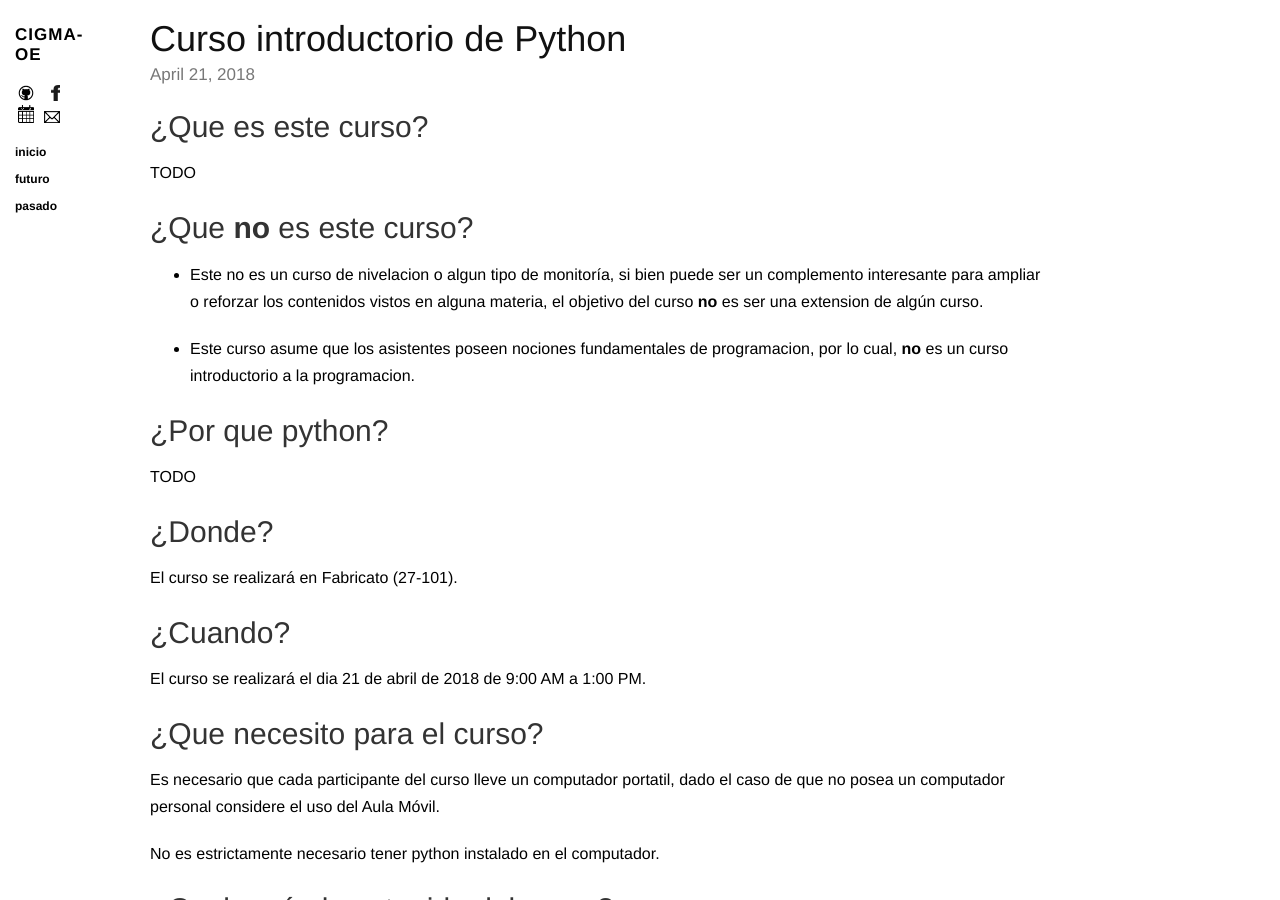
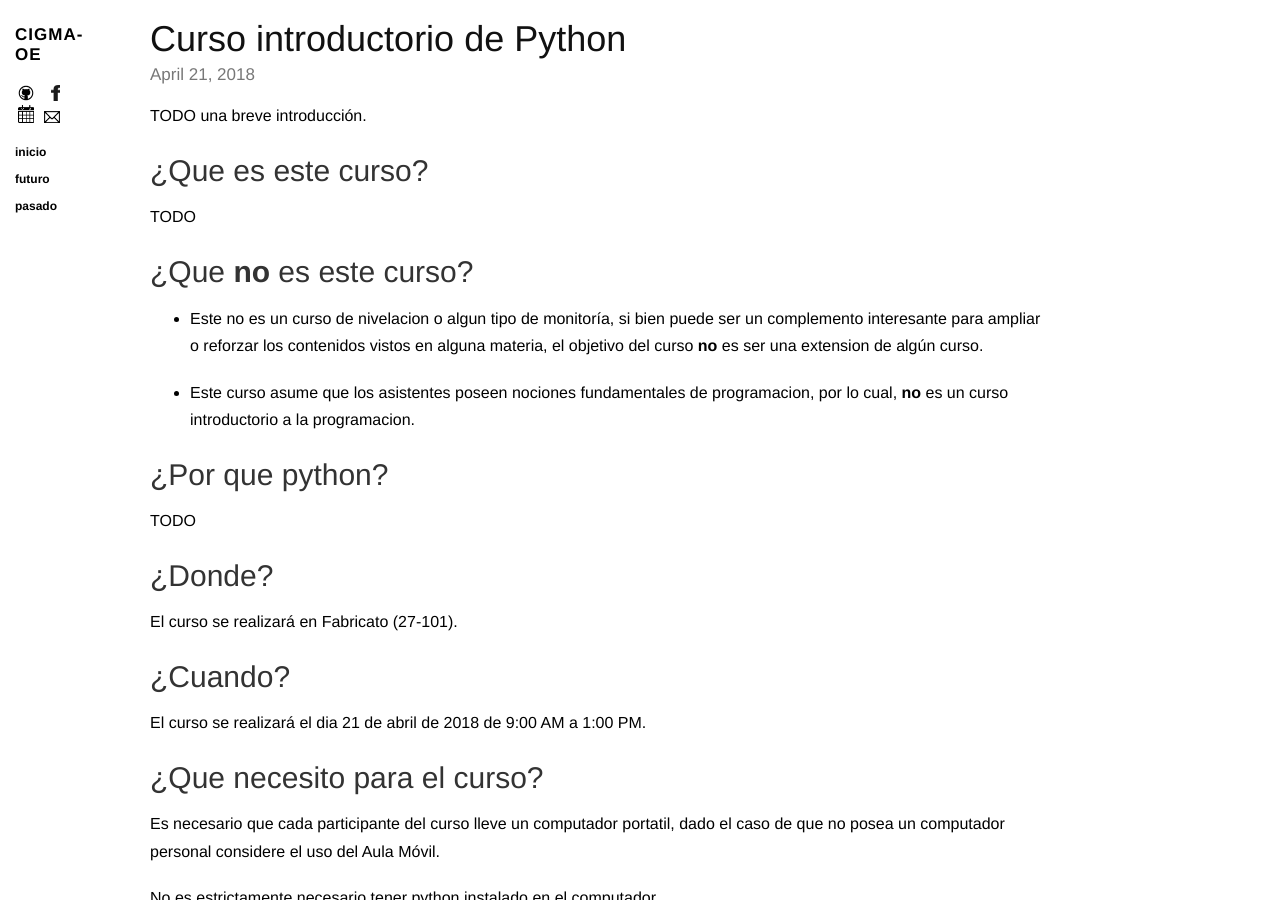
Before and after one commit to camiloll/cigma-oe.github.io, a Jekyll site: the page built from _posts/2018-04-21-python.markdown, in a window 1280 px wide and 900 px high. Built offline with Jekyll 4.4.1, drawn with Linux system fonts in a browser that asks for light colours; nearby versions of some CDN libraries.

Commit message:
add TODO's2

```diff
--- a/_posts/2018-04-21-python.markdown
+++ b/_posts/2018-04-21-python.markdown
@@ -5,6 +5,8 @@ comments: true
 category: upcoming
 tags: curso <+ tags +>
 ---
+TODO una breve introducción.
+
 ## ¿Que es este curso?
 TODO
 
```
